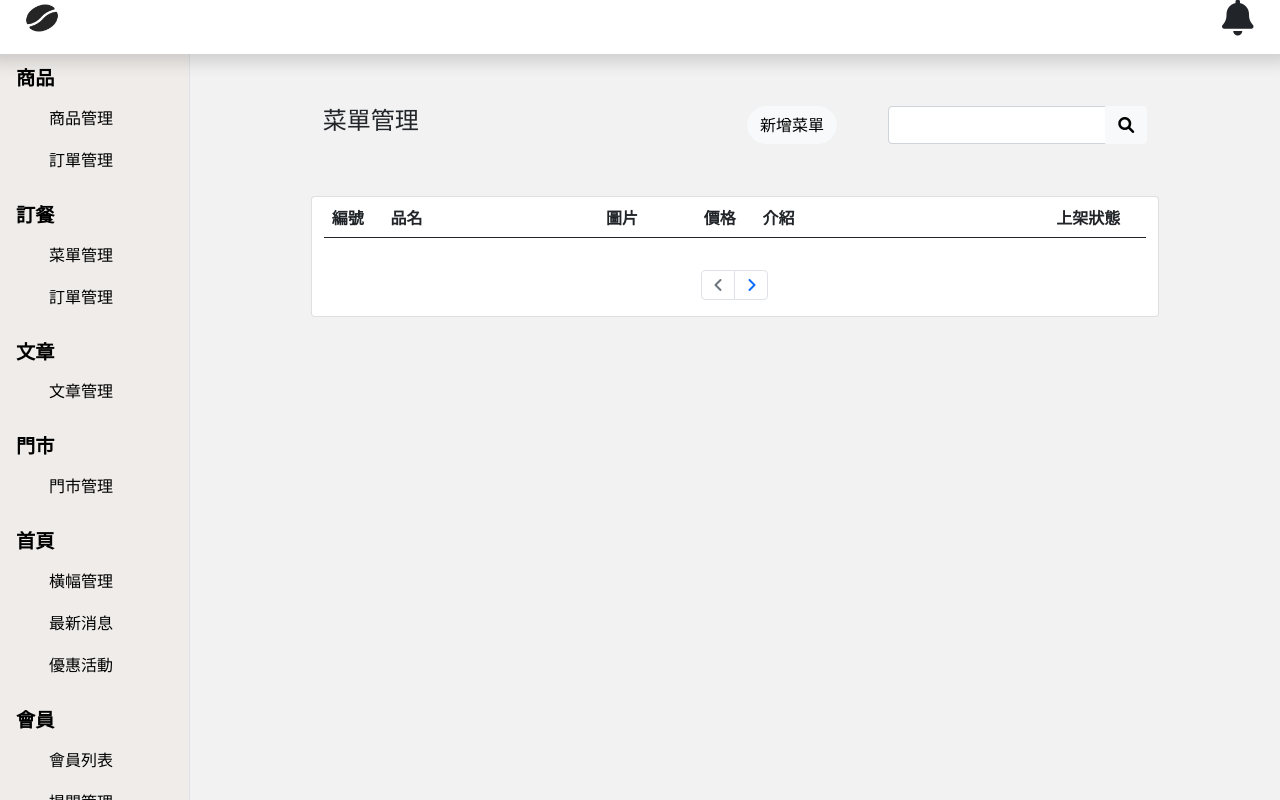
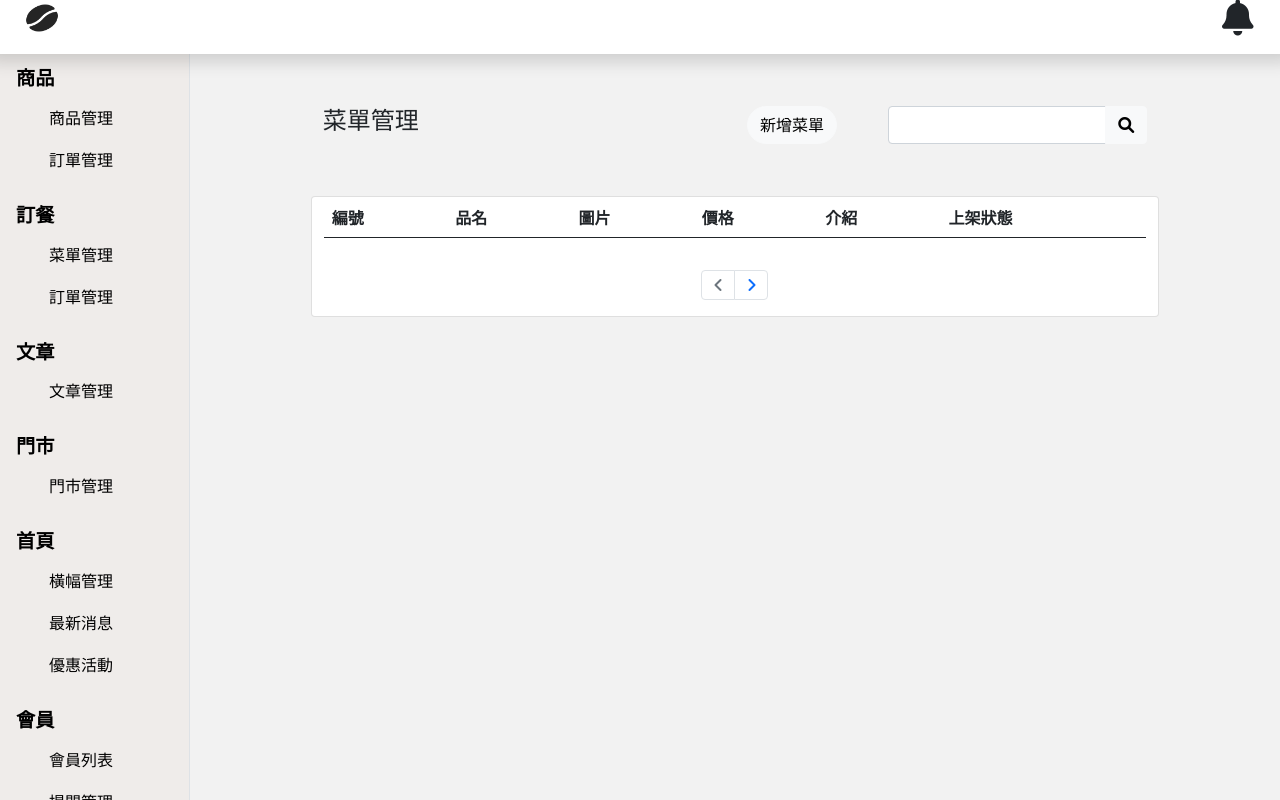
Before and after one commit to meowen0228/team3_coffee, a PHP site: page /drink_menu.php in a window 1280 px wide. Run offline with PHP 8.4, Linux system fonts and the light colour scheme; data comes from the database, SQL or seed files in the repository; data that the repository does not hold is empty; some libraries are stand-ins or nearby versions.

Commit message:
MENU CSS更改

```diff
--- a/drink_menu.php
+++ b/drink_menu.php
@@ -7,7 +7,7 @@ $pagename = 'home';
 <?php include __DIR__ . '/layout/html-head.php'; ?>
 <?php include __DIR__ . '/layout/header.php'; ?>
 <style>
-    .card_number{
+    /* .card_number{
         width: 3rem;
     }
     .card_name{
@@ -27,7 +27,7 @@ $pagename = 'home';
     .card_condition{
         width: 5rem;
     }
-
+     */
 </style>
 </head>
 
```
